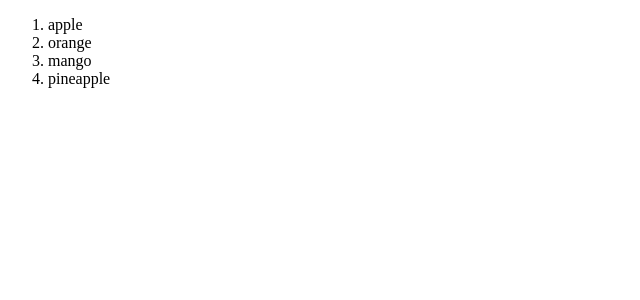
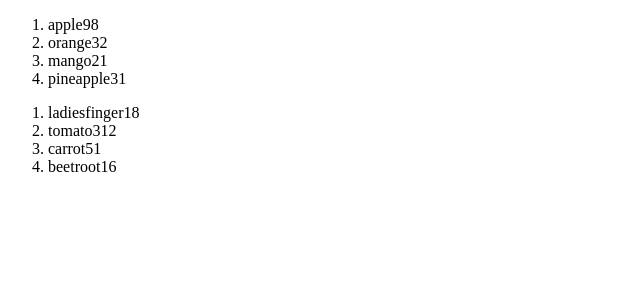
Before and after one commit to Jiths3/React, a React (Vite) app in the folder my-react-app/: page / in a window 1280 px wide. Shown: the top 300 px of the page, without its empty margins (0-640 px from the left). Built offline with nearby package versions, Linux system fonts and the light colour scheme.

Commit message:
more map function usage

```diff
--- a/my-react-app/src/App.jsx
+++ b/my-react-app/src/App.jsx
@@ -7,10 +7,22 @@ import { useState } from "react";
 
 export default function App() {
 
+  const fruits = [{name:"apple" , calories:98 },
+    {name:"orange" , calories:32},
+    {name:"mango" , calories:21},
+    {name:"pineapple" , calories:31}];
+
+  const Vegetables = [{name:"ladiesfinger" , calories:18 },
+    {name:"tomato" , calories:312},
+    {name:"carrot" , calories:51},
+    {name:"beetroot" , calories:16}];
+
 return(
 
   <>
-      <List />
+      <List items = {fruits} />
+      <List items = {Vegetables} />
+
 
   </>
 
--- a/my-react-app/src/List.jsx
+++ b/my-react-app/src/List.jsx
@@ -1,11 +1,11 @@
 import React, { useState } from 'react'
 
 
-export default function List() {
+export default function List(props) {
 
-    const fruits = ["apple", "orange" , "mango", "pineapple"]
 
-    const ListItems = fruits.map(item => <li>{item}</li> )
+    const ItemsList = props.items
+    const ListItems = ItemsList.map(item=> <li>{item.name}{item.calories}</li> )
 
 
     return(<>
```
